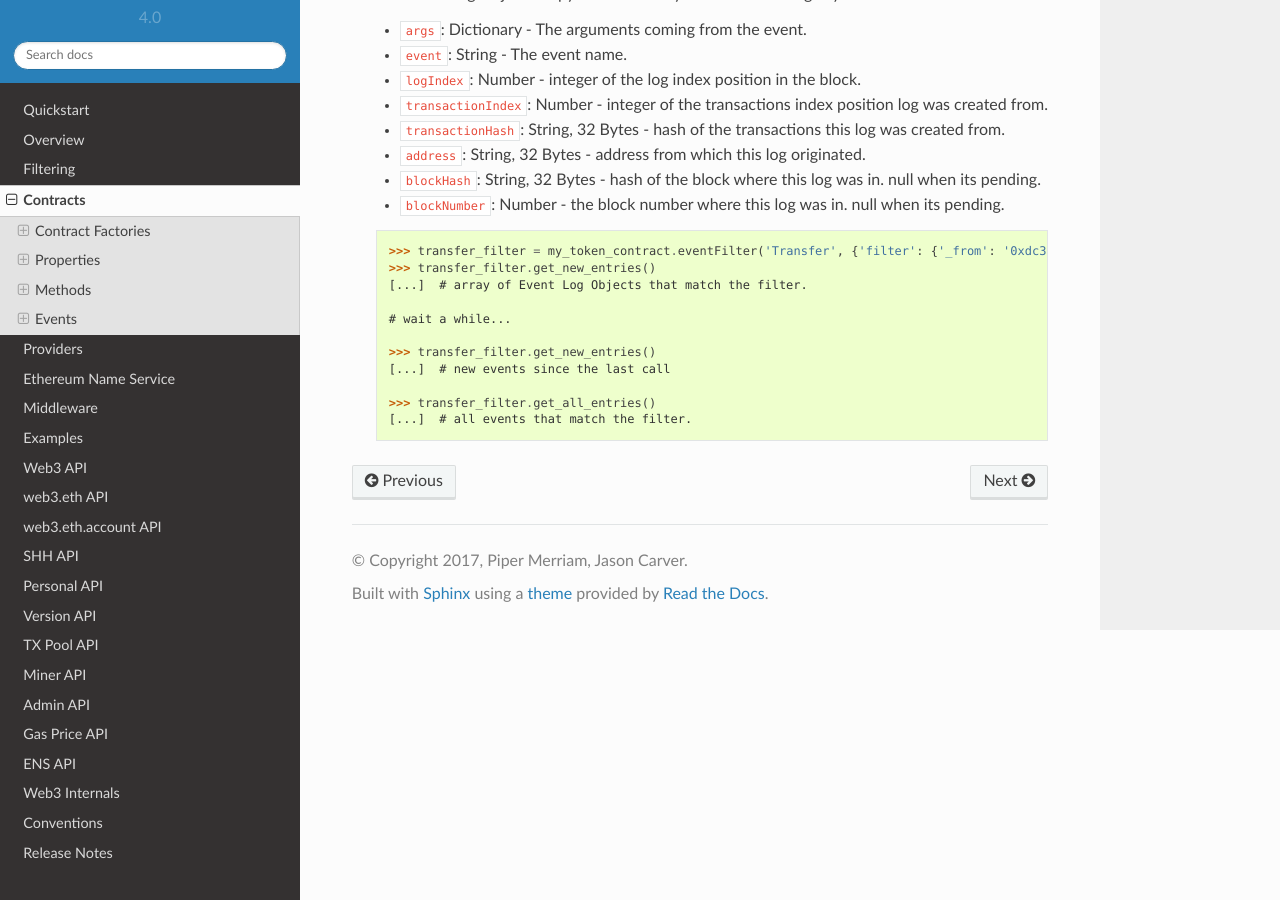
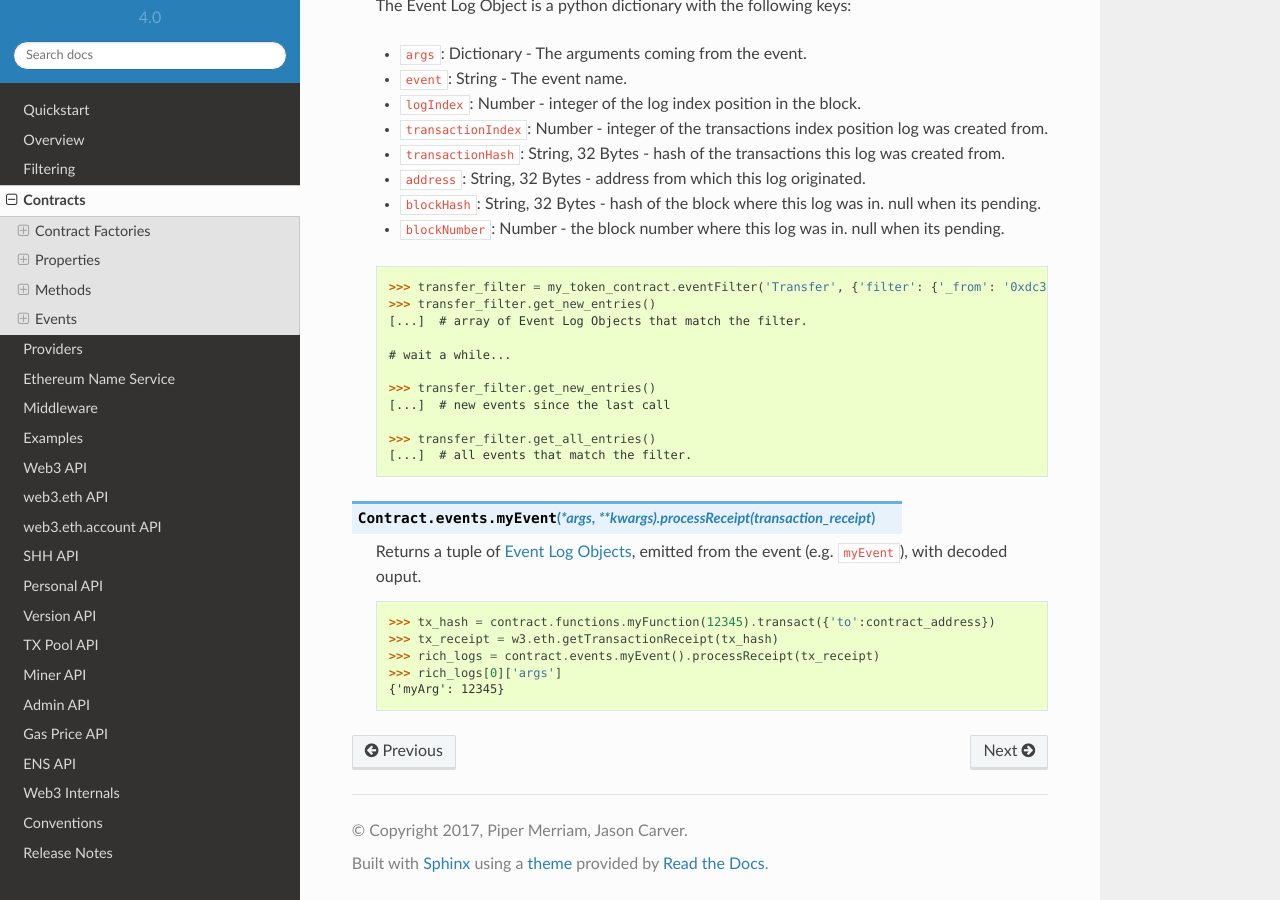
Before and after one commit to shuziren/web3.py, a Sphinx documentation site: the page built from docs/contracts.rst, in a window 1280 px wide and 900 px high, scrolled down 4640 px. Built offline with Sphinx 7.4.7 and the Read the Docs theme 2.0.0, drawn with Linux system fonts in a browser that asks for light colours; some of the changed text lies outside the part shown.

Commit message:
Add document entry for processReceipts

```diff
--- a/docs/contracts.rst
+++ b/docs/contracts.rst
@@ -156,7 +156,7 @@ Each Contract Factory exposes the following methods.
         54321  # the token balance for the account `web3.eth.accounts[1]`
 
 
-.. py:method:: Contract.estimateGas(transaction).myMethod(*args, **kwargs)
+.. py:method:: Contract.functions.myMethod(*args, **kwargs).estimateGas(transaction)
 
     Call a contract function, executing the transaction locally using the
     ``eth_call`` API.  This will not create a new public transaction.
@@ -253,6 +253,8 @@ Events
     If the :py:attr:`Contract.address` attribute for this contract is
     non-null, the contract address will be added to the ``filter_params``.
 
+.. _event-log-object:
+
     The Event Log Object is a python dictionary with the following keys:
 
     * ``args``: Dictionary - The arguments coming from the event.
@@ -282,3 +284,16 @@ Events
 
         >>> transfer_filter.get_all_entries()
         [...]  # all events that match the filter.
+
+.. py:method:: Contract.events.myEvent(*args, **kwargs).processReceipt(transaction_receipt)
+
+   Returns a tuple of :ref:`Event Log Objects <event-log-object>`, emitted from the event (e.g. ``myEvent``),
+   with decoded ouput.
+
+   .. code-block:: python
+
+       >>> tx_hash = contract.functions.myFunction(12345).transact({'to':contract_address})
+       >>> tx_receipt = w3.eth.getTransactionReceipt(tx_hash)
+       >>> rich_logs = contract.events.myEvent().processReceipt(tx_receipt)
+       >>> rich_logs[0]['args']
+       {'myArg': 12345}
```
